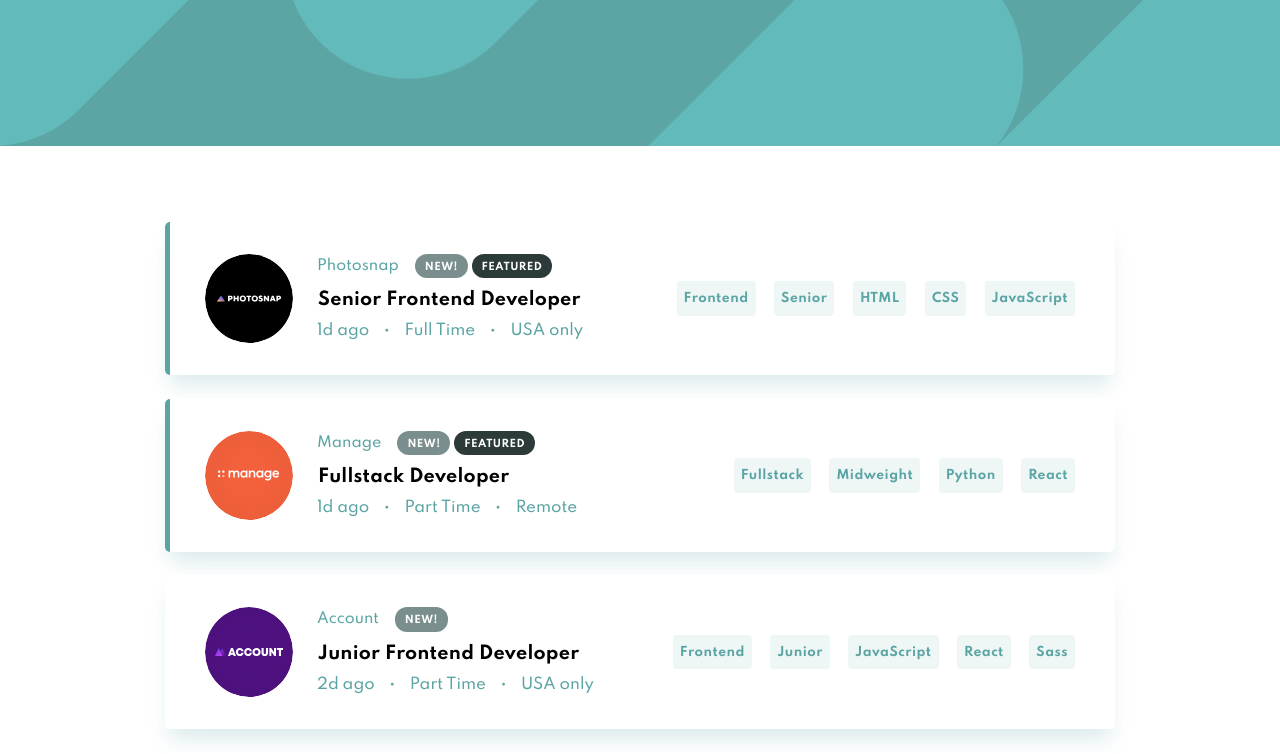
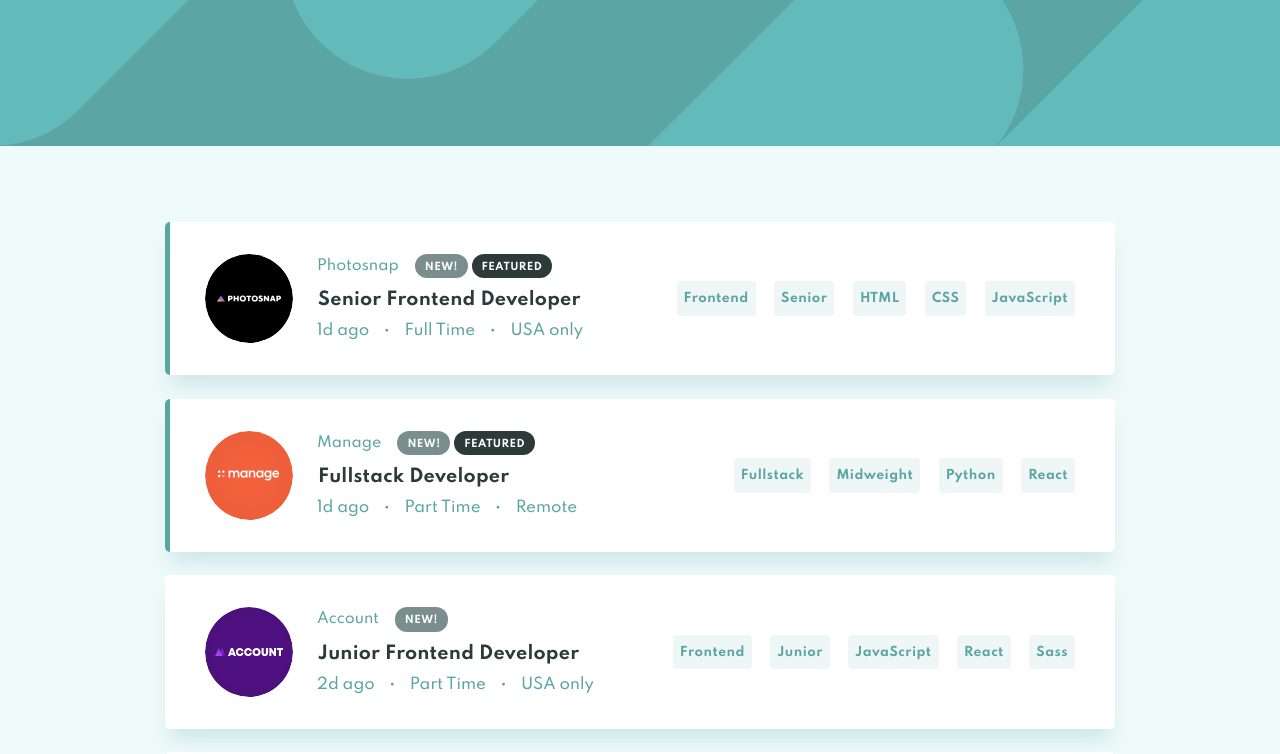
Before and after one commit to justAdevTV/job-listings-page, a Next.js app: page / in a window 1280 px wide. Shown: the top 754 px of the page. Built offline with nearby package versions, Linux system fonts and the light colour scheme.

Commit message:
Colors - Updated colors to match mockup

```diff
--- a/components/JobCard/jobCard.styles.js
+++ b/components/JobCard/jobCard.styles.js
@@ -55,6 +55,8 @@ const _InfoContainer = styled.div`
     letter-spacing: 0.2px;
     cursor: pointer;
     transition: color 0.2s ease-in;
+    color: ${({ theme }) => theme.colors.darkGray2};
+
     &:hover {
       color: ${({ theme }) => theme.colors.primary};
     }
--- a/components/_base/GlobalStyle.js
+++ b/components/_base/GlobalStyle.js
@@ -24,6 +24,7 @@ const GlobalStyle = createGlobalStyle`
     line-height: 1.6;
     min-height: 100vh;
     width: 100vw;
+    background-color: ${({ theme }) => theme.colors.background};
   }
 `;
 
--- a/components/_base/theme.js
+++ b/components/_base/theme.js
@@ -1,5 +1,6 @@
 const theme = {
   colors: {
+    background: "#EFFAFA",
     primary: "hsl(180, 29%, 50%)",
     lightGrayBackground: "hsl(180, 31%, 95%)",
     lightGrayTablet: "hsl(180, 31%, 95%)",
```
